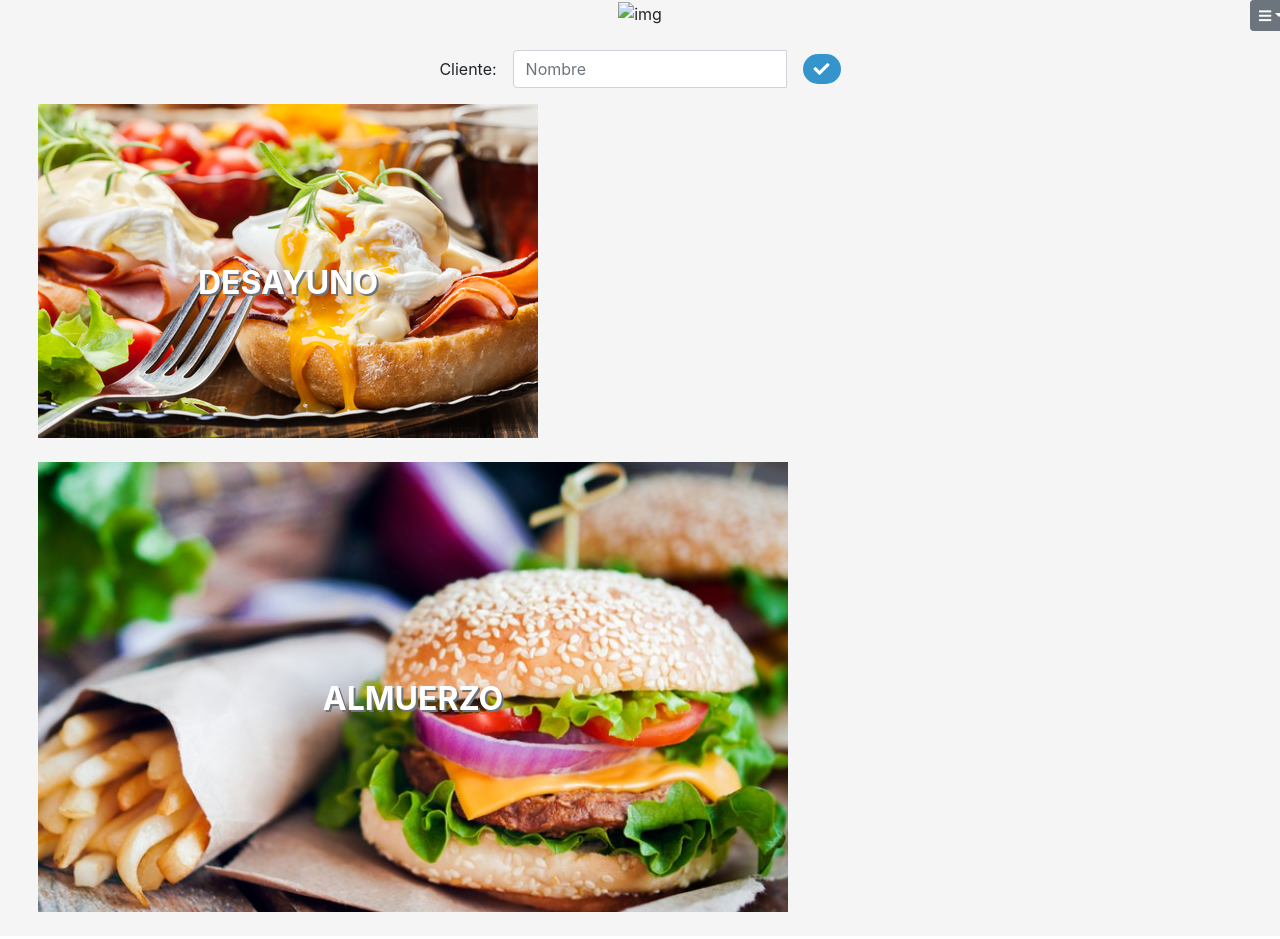
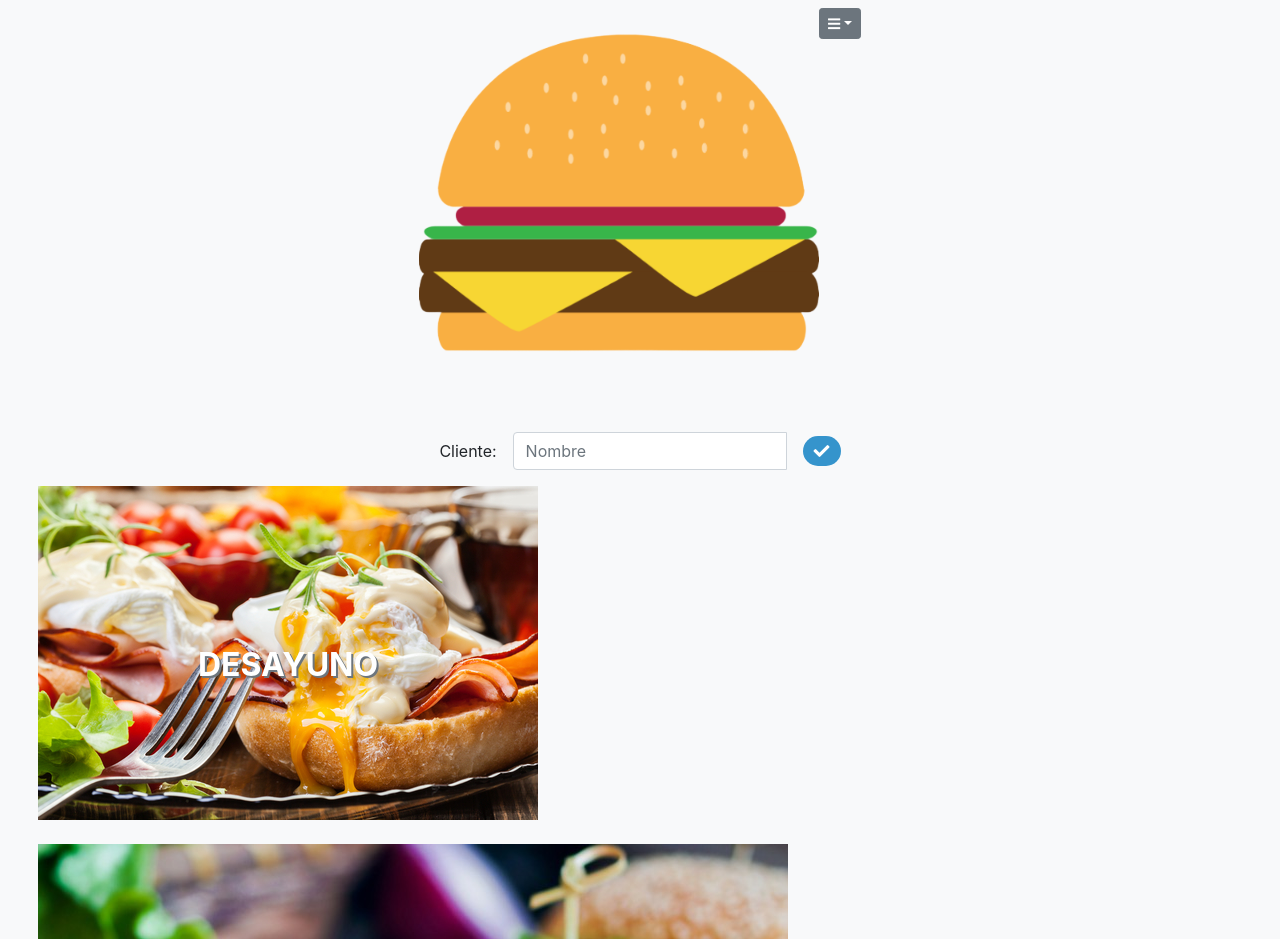
Before and after one commit to kathmontalvo/Burger-queen, a React app in the folder burger-queen/: page /home in a window 1280 px wide. Shown: the top 939 px of the page. Built offline with nearby package versions, Linux system fonts and the light colour scheme.

Commit message:
MVC components

```diff
--- a/burger-queen/src/components/App.js
+++ b/burger-queen/src/components/App.js
@@ -6,7 +6,7 @@ class App extends Component {
   render() {
     return (
       <>
-        <div className="container-fluid d-flex col-12 fill-available body-color justify-content-center align-items-center column">
+        <div className="container-fluid d-flex col-12 fill-available body-color align-items-center column">
           <Routes />
         </div>
       </>
--- a/burger-queen/src/components/Header.js
+++ b/burger-queen/src/components/Header.js
@@ -1,16 +1,16 @@
 import React from 'react';
 import ImgLogin from '../components/ImgLogin'
-
+import burger from'../images/hamburger.png'
 // eslint-disable-next-line
 import { BrowserRouter as Router, Route, Link, withRouter} from 'react-router-dom';
 
 const Header = () => {
   return (
-    <div className="container-fluid d-flex justify-content-around">
+    <div className="width-100 mt-2 d-flex justify-content-center">
       <ImgLogin
-
-        cssClass="col-12 text-center align-self-start mb-4"
-        imgClass="img-fluid logo"
+        imgSrc={burger}
+        cssClass="text-center align-self-start mb-4"
+        imgClass="img-fluid logo max-50"
       />
       <div className="dropdown">
         <button className="btn btn-sm btn-secondary dropdown-toggle" type="button" id="dropdownMenuButton" data-toggle="dropdown" aria-haspopup="true" aria-expanded="false">
--- a/burger-queen/src/components/Login.js
+++ b/burger-queen/src/components/Login.js
@@ -13,7 +13,7 @@ const Login = () => {
         cssClass='col-12 text-center align-self-start mb-4'
         imgClass="img-fluid logo"
       /> */}
-      <div className='container d-flex align-items-center'>
+      <div className='container d-flex fill-available justify-content-center align-items-center'>
         <ImgLogin
           imgSrc={img}
           cssClass="col-lg-6 justify-content-center text-align"
--- a/burger-queen/src/css/App.css
+++ b/burger-queen/src/css/App.css
@@ -5,6 +5,9 @@
   flex-direction: column;
 }
 
+.width-100{
+  width:100%;
+}
 .icon-color {
   border: solid 1px #ced4da;
   color:  #9ea3a8;
@@ -13,7 +16,7 @@
   height: -webkit-fill-available;
 }
 .body-color{
-  background-color: #f5f5f5f5;
+  background-color: #f8f9fa;
 }
 .radius-50{
   border-radius: 50px
@@ -91,7 +94,9 @@
   text-align: center;
   max-width: 200px;
 }
-
+.max-50{
+  max-width: 50px;
+}
 /* .main-box {
   border: solid #00000000;
   padding: 10px;
```
Also changed, not shown: burger-queen/src/images/bq.png.
